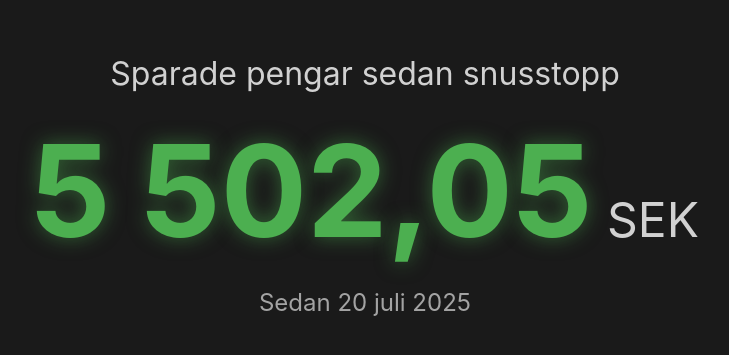
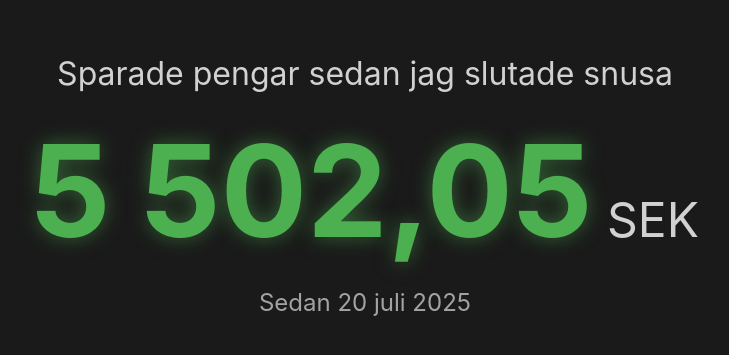
Before and after one commit to teodorfn/teodorfn.github.io, a plain HTML site: page index.html in a window 1280 px wide. Shown: the part 215-570 px from the top of the page, without its empty margins (275-1004 px from the left). Drawn offline with Linux system fonts and the light colour scheme.

Commit message:
Update title and labels in index.html

```diff
--- a/index.html
+++ b/index.html
@@ -4,7 +4,7 @@
 <head>
     <meta charset="UTF-8">
     <meta name="viewport" content="width=device-width, initial-scale=1.0">
-    <title>Sparade pengar sedan rökstopp</title>
+    <title>Sparade pengar</title>
     <style>
         body {
             margin: 0;
@@ -69,7 +69,7 @@
 
 <body>
     <div class="container">
-        <div class="label">Sparade pengar sedan snusstopp</div>
+        <div class="label">Sparade pengar sedan jag slutade snusa</div>
         <div>
             <span class="ticker" id="savings">0</span>
             <span class="unit">SEK</span>
@@ -78,31 +78,24 @@
     </div>
 
     <script>
-        // Startdatum: 20 juli 2025
         const startDate = new Date('2025-07-20T00:00:00');
 
-        // Belopp per sekund
         const amountPerSecond = 0.00046;
 
-        // Uppdatera ticker
         function updateTicker() {
             const now = new Date();
             const secondsElapsed = Math.floor((now - startDate) / 1000);
 
-            // Beräkna sparade pengar
             const savedAmount = secondsElapsed * amountPerSecond;
 
-            // Formatera beloppet med två decimaler och tusentalsavgränsare
             const formattedAmount = savedAmount.toLocaleString('sv-SE', {
                 minimumFractionDigits: 2,
                 maximumFractionDigits: 2
             });
 
-            // Uppdatera ticker
             document.getElementById('savings').textContent = formattedAmount;
         }
 
-        // Uppdatera omedelbart och sedan varje sekund
         updateTicker();
         setInterval(updateTicker, 1000);
     </script>
```
